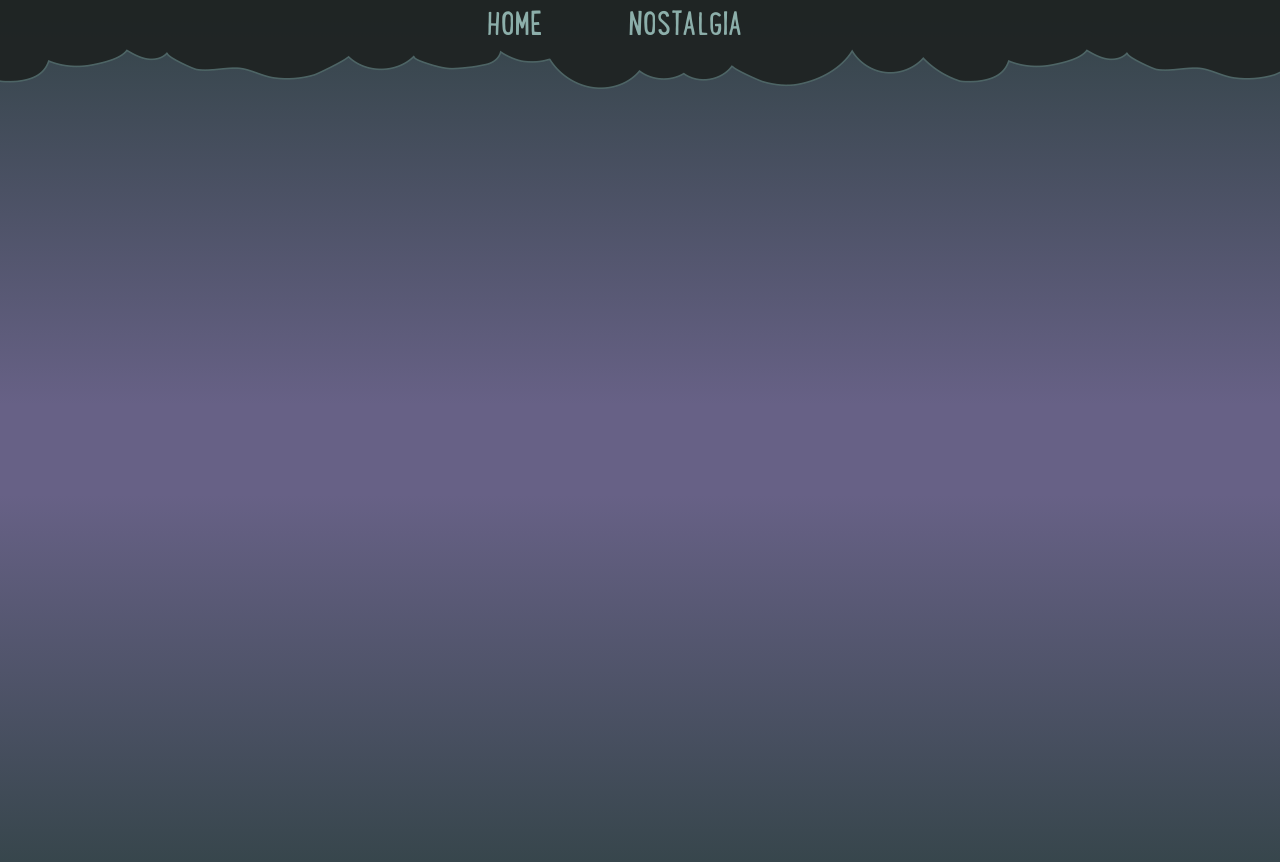
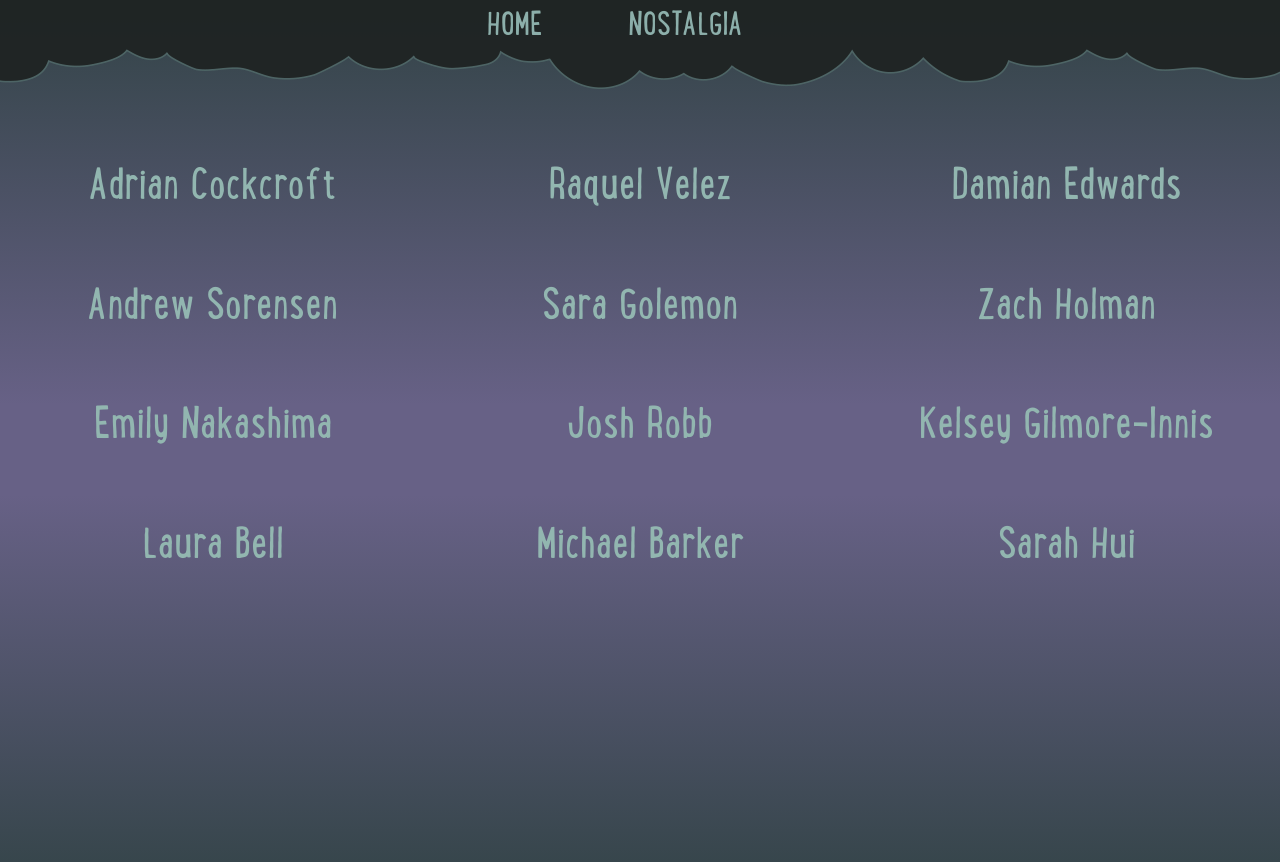
Before and after one commit to mightymuke/codemania.github.io, a Jekyll site: the page built from 2015/index.md, in a window 1280 px wide. Shown: the top 862 px of the page. Built offline with Jekyll 4.4.1, drawn with Linux system fonts in a browser that asks for light colours; nearby versions of some CDN libraries; some web fonts are replaced.

Commit message:
2015 index

```diff
--- a/2015/index.md
+++ b/2015/index.md
@@ -2,5 +2,16 @@
 layout: speakerList
 title: Codemania 2015 - The mania never ends!
 year: 2015
-speakers: [adrianco, rockbot]
+speakers: [ { name: "Adrian Cockcroft", twitter: "adrianco" },
+	{ name: "Raquel Velez", twitter: "rockbot" },
+	{ name: "Damian Edwards", twitter: "damianedwards" },
+	{ name: "Andrew Sorensen", twitter: "digego" },
+	{ name: "Sara Golemon", twitter: "saramg" },
+	{ name: "Zach Holman", twitter: "holman" },
+	{ name: "Emily Nakashima", twitter: "eanakashima" },
+	{ name: "Josh Robb", twitter: "josh_robb" },
+	{ name: "Kelsey Gilmore-Innis", twitter: "kelseyinnis" },
+	{ name: "Laura Bell", twitter: "lady_nerd" },
+	{ name: "Michael Barker", twitter: "mikeb2701" },
+	{ name: "Sarah Hui", twitter: "sehsarah" }]
 ---
```
